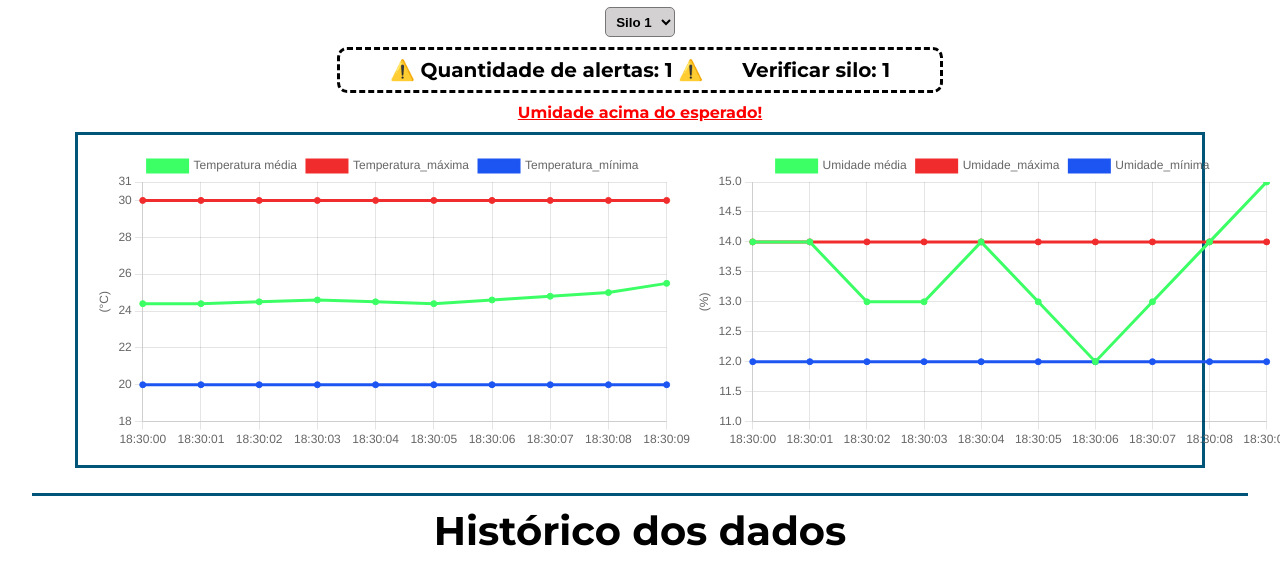
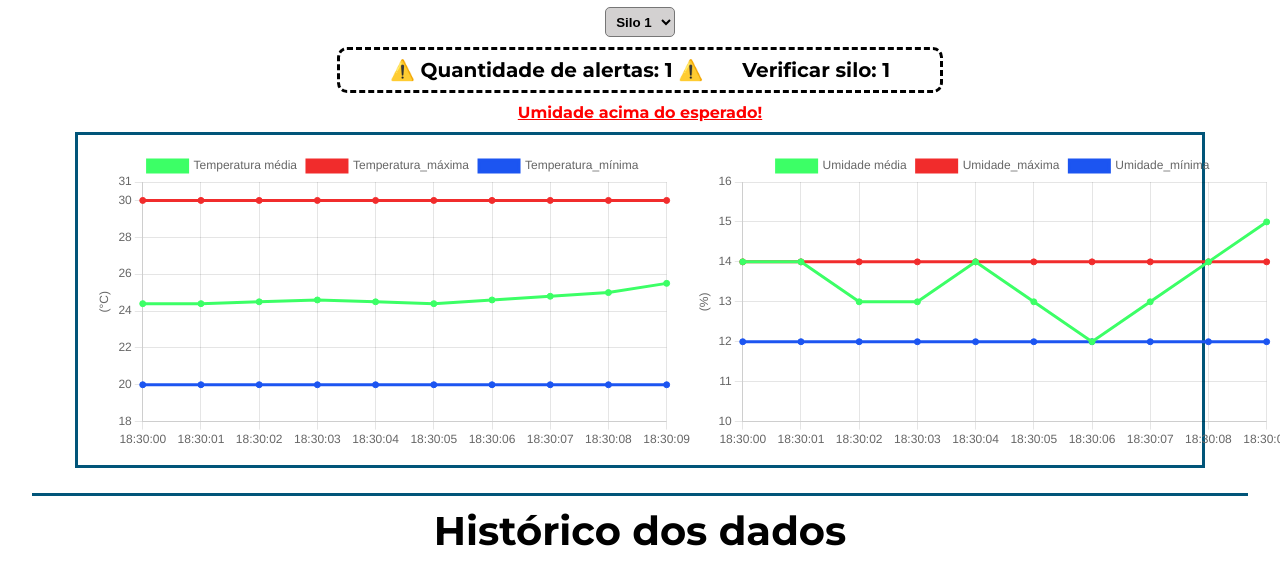
Before and after one commit to pdrzewski/Agrotech, a plain HTML site: page Site_Institucional/Public/monitoramento.html in a window 1280 px wide. Shown: the part 152-724 px from the top of the page. Drawn offline with nearby package versions, Linux system fonts and the light colour scheme.

Commit message:
Ajustando o gráfico de umidade

```diff
--- a/Site_Institucional/Public/monitoramento.html
+++ b/Site_Institucional/Public/monitoramento.html
@@ -182,8 +182,8 @@
         options: {
             scales: {
                 y: {
-                    min: 11,
-                    max: 15,
+                    min: 10,
+                    max: 16,
                     title: {
                         display: true,
                         text: '(%)'
```
